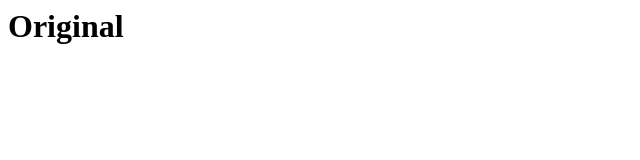
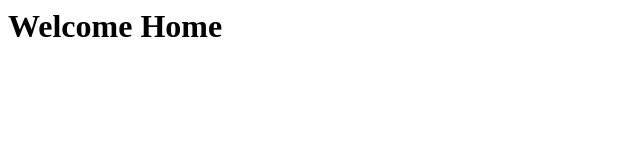
Before and after one commit to oyenikekniche/testing, a plain HTML site: page index.html in a window 1280 px wide. Shown: the whole page, without its empty margins (0-640 px from the left). Drawn offline with Linux system fonts and the light colour scheme.

Commit message:
Change header on master

```diff
--- a/index.html
+++ b/index.html
@@ -1 +1 @@
-<h1>Original</h1>
+<h1>Welcome Home</h1>
```
